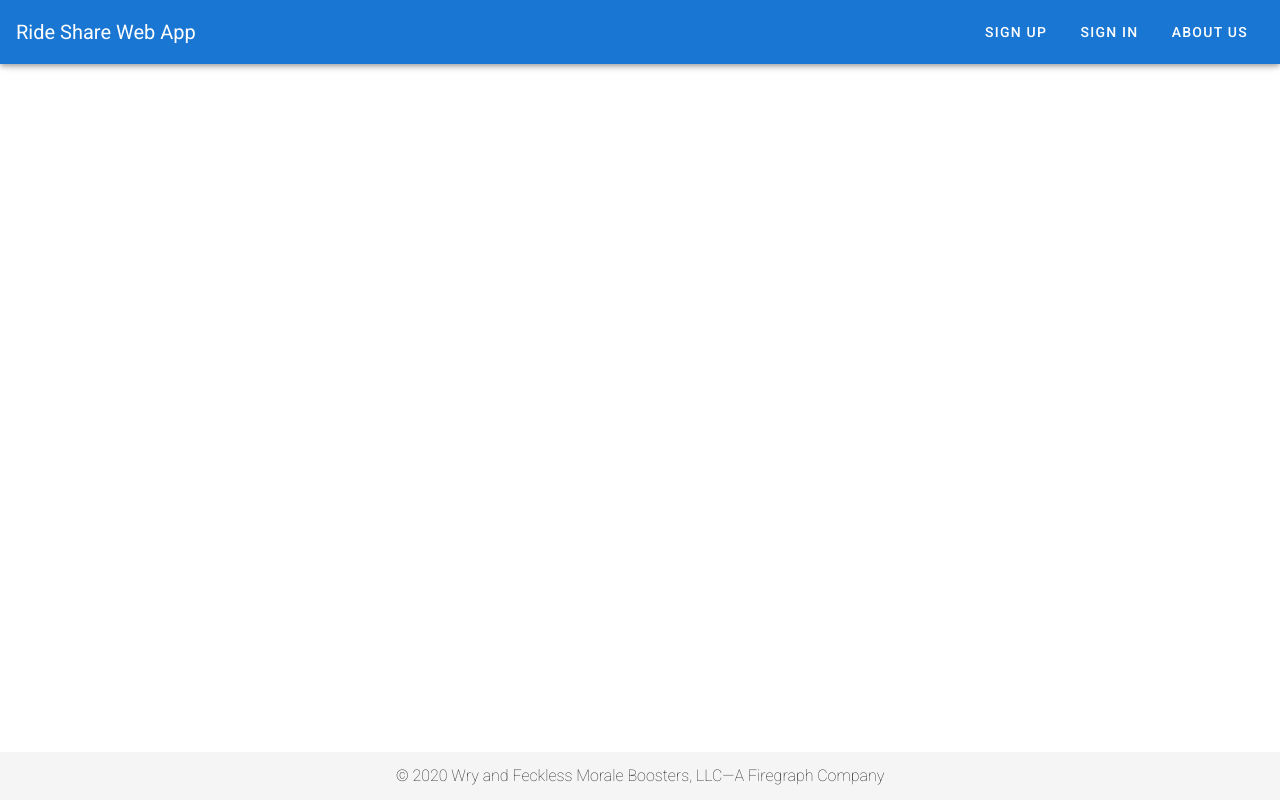
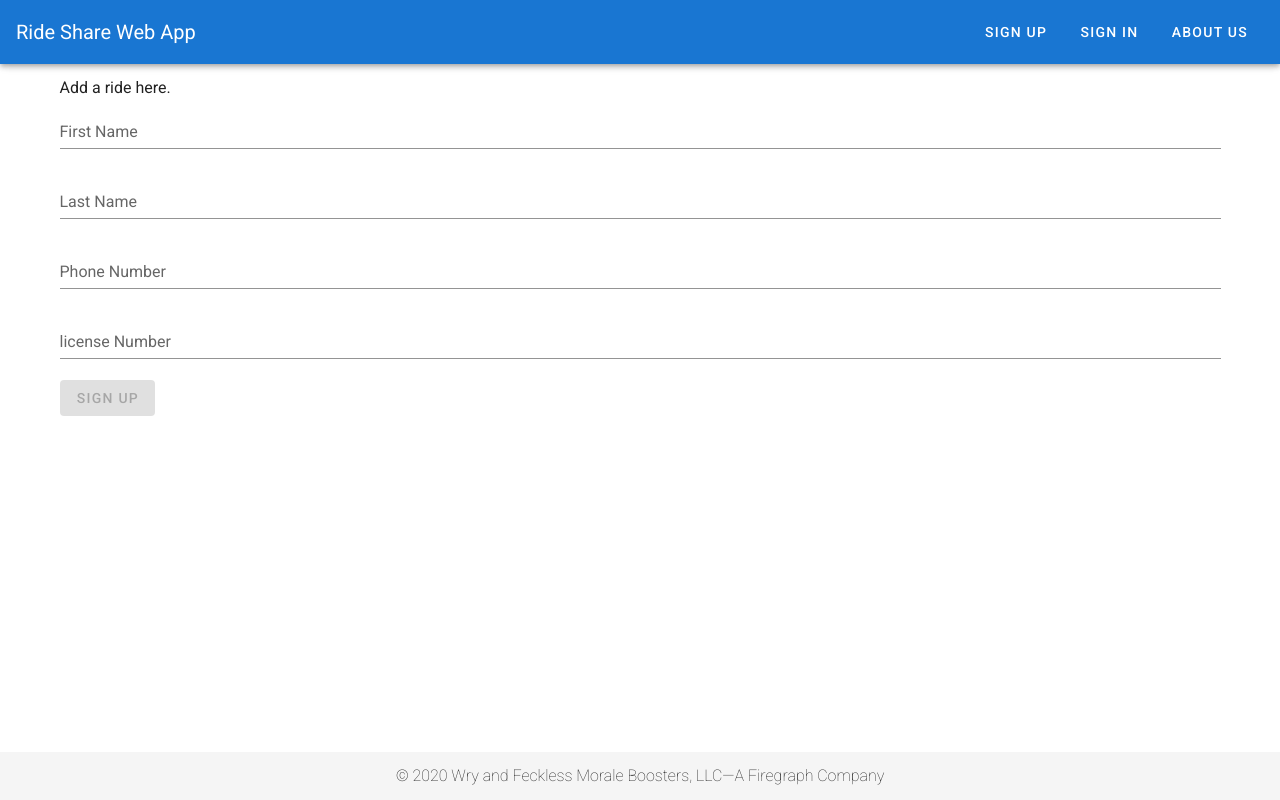
Before and after one commit to nflasher/COS243finalProject, a Vue app: page /passenger/signUpDriver in a window 1280 px wide. Built offline with nearby package versions, Linux system fonts and the light colour scheme.

Commit message:
Added driver sign up

```diff
--- a/src/pages/Driver.vue
+++ b/src/pages/Driver.vue
@@ -2,6 +2,11 @@
 
     <div class="my-2">
         <h2 class="h2 text-center blue--text"><strong>Driver page</strong></h2>
+        <div class="my-2">
+            <v-btn outlined v-bind:to="{ name: 'signUpDriver' }">
+                Sign up as Driver
+            </v-btn>
+        </div>
         <div class="my-2">
             <v-btn outlined v-bind:to="{ name: 'registerToDrive' }">
                 Register to drive
--- /dev/null
+++ b/src/pages/signUpDriver.vue
@@ -0,0 +1,115 @@
+<template>
+    <div>
+        <header>Add a ride here.</header>
+        <v-form v-model="valid">
+            <v-text-field
+                    type="firstName"
+                    v-model="firstName"
+                    v-bind:rules="rules.required"
+                    label="First Name"
+            ></v-text-field>
+            <v-text-field
+                    type="lastName"
+                    v-model="lastName"
+                    v-bind:rules="rules.required"
+                    label="Last Name"
+            ></v-text-field>
+            <v-text-field
+                    type="phone"
+                    v-model="phone"
+                    v-bind:rules="rules.numbersOnly"
+                    label="Phone Number"
+            >
+            </v-text-field>
+            <v-text-field
+                    type="licenseNumber"
+                    v-model="licenseNumber"
+                    v-bind:rules="rules.required"
+                    label="license Number"
+            >
+            </v-text-field>
+
+
+
+            <v-spacer>
+
+            </v-spacer>
+
+
+            <v-btn v-bind:disabled="!valid" v-on:click="signUpDriver"
+            >sign up
+            </v-btn>
+        </v-form>
+        <v-snackbar v-model="snackbar.show">
+            {{ snackbar.msge }}
+            <v-btn text color="primary" @click="snackbar.show = false">Close</v-btn>
+        </v-snackbar>
+    </div>
+</template>
+
+<script>
+    export default {
+
+        data() {
+            return {
+                valid: false, // Are all the fields in the form valid?
+
+                firstName: "",
+                lastName: "",
+                phone: "",
+                licenseNumber: "",
+
+                snackbar: {
+                    show: false,
+                    msge: "",
+                },
+
+                rules: {
+                    required: [
+                        (val) => val.length > 0 || "Required",
+                    ],
+                    numbersOnly: [
+                        (val) => val.length > 0 || "Required",
+                        (val) => /^[1-9]\d*(\.\d+)?$/.test(val) || "Numerical values only"
+                    ],
+
+                },
+            };
+
+
+        },
+
+        methods: {
+            signUpDriver() {
+                this.$axios
+                    .post("/driver", {
+                        firstName: this.firstName,
+                        lastName: this.lastName,
+                        phone: this.phone,
+                        licenseNumber: this.licenseNumber,
+                    })
+                    .then((result) => {
+                        this.showSnackbar(result.data.msge);
+                        if (result.data.ok) {
+                            this.showSnackbar("Success", result.data.msge);
+                        }
+                        else{
+                            this.showSnackbar("Failure", result.data.msge);
+                        }
+                    })
+                    .catch((err) => this.showSnackbar(err));
+            },
+
+
+
+            showSnackbar(msge) {
+                this.snackbar.msge = msge;
+                this.snackbar.show = true;
+            },
+        },
+    }
+</script>
+
+<style scoped>
+
+</style>
--- a/src/router.js
+++ b/src/router.js
@@ -20,6 +20,8 @@ import seeRides from "./pages/seeRides";
 import Driver from "./pages/Driver";
 import registerToDrive from "./pages/registerToDrive";
 import signUpPassenger from "./pages/signUpPassenger";
+import signUpDriver from "./pages/signUpDriver";
+
 
 
 
@@ -48,6 +50,8 @@ export default new Router({
     { name: "seeRides", path: "/passenger/seeRides", component: seeRides },
     { name: "registerToDrive", path: "/driver/registerToDrive", component: registerToDrive },
     { name: "signUpPassenger", path: "/passenger/signUpPassenger", component: signUpPassenger },
+    { name: "signUpDriver", path: "/passenger/signUpDriver", component: signUpDriver },
+
 
 
   ]
```
Also changed, not shown: hapi-server.js (+38 -0 lines).
